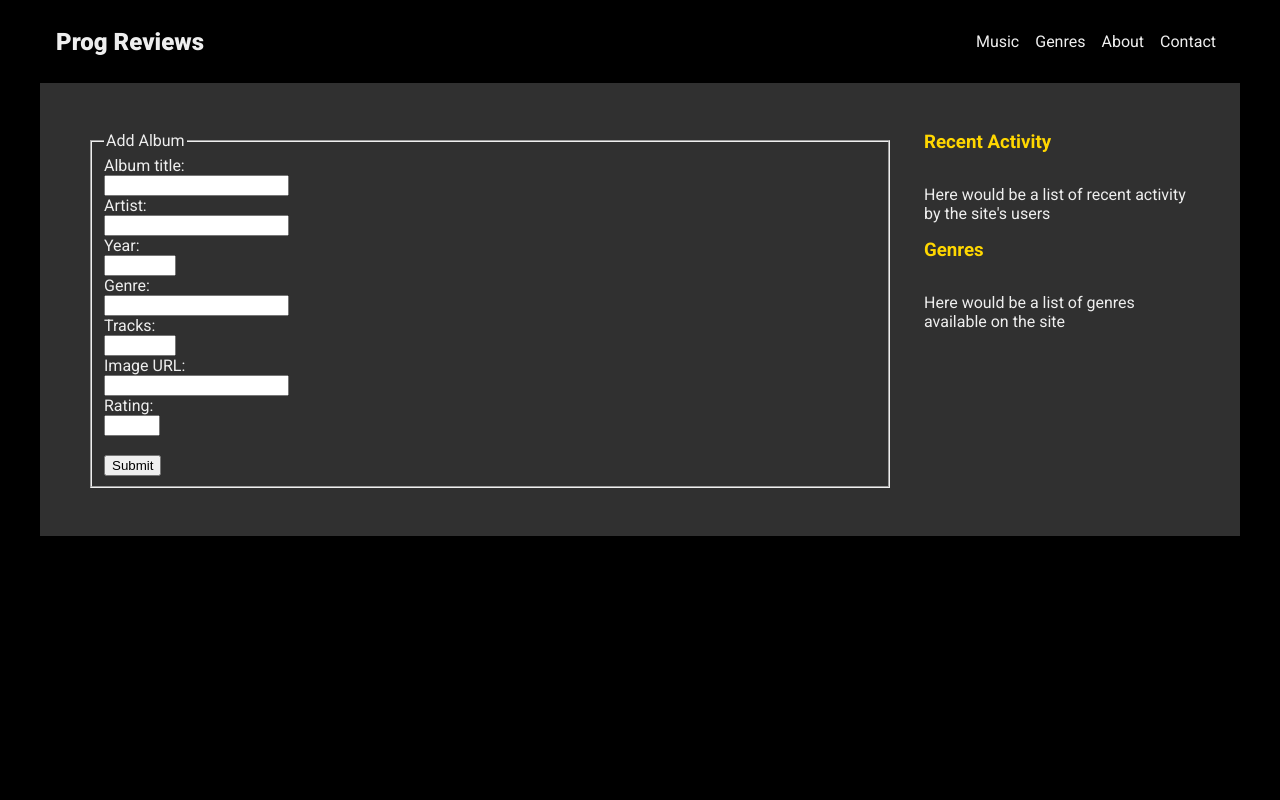
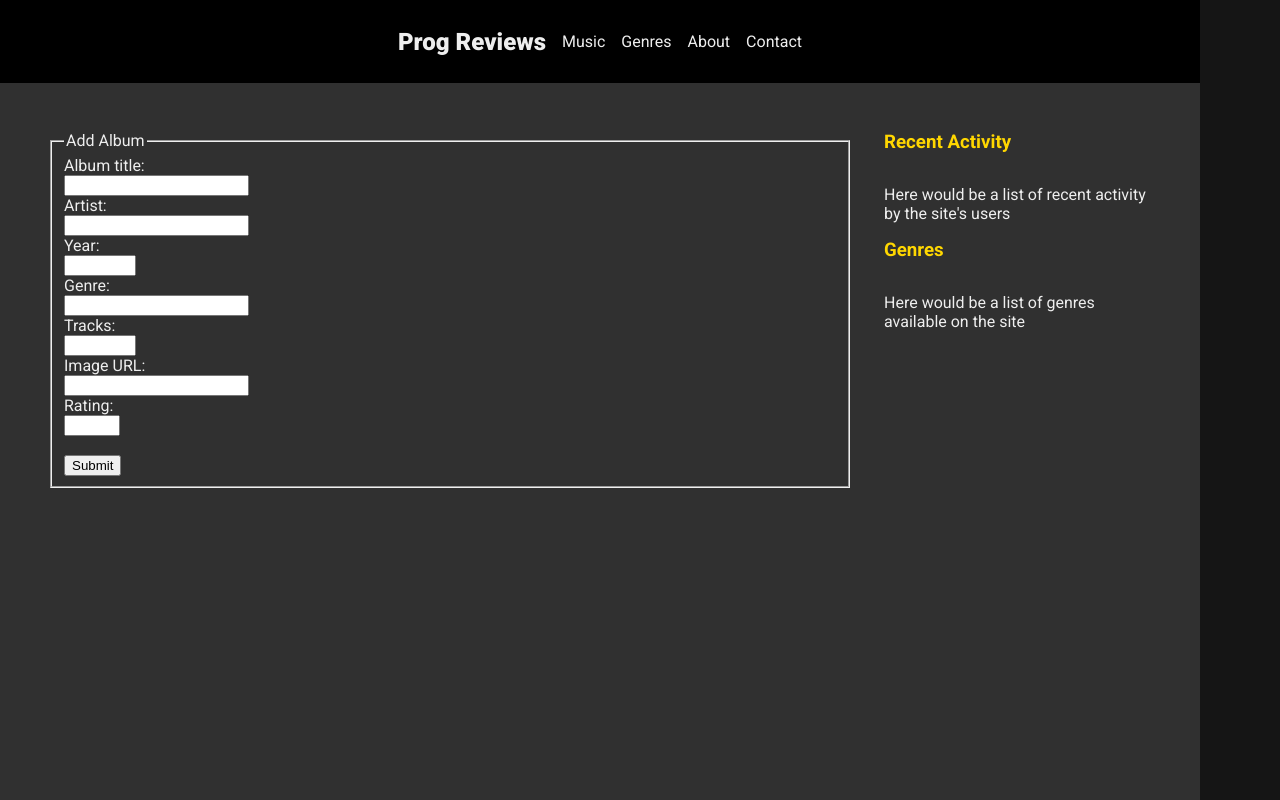
Before and after one commit to cogsincogs/prog-reviews, a PHP site: page /addAlbum/addAlbum.html in a window 1280 px wide. Run offline with PHP 8.4, Linux system fonts and the light colour scheme.

Commit message:
Add content wrapper and extend page content to full screen height

```diff
--- a/style.css
+++ b/style.css
@@ -1,13 +1,26 @@
 @import url('https://fonts.googleapis.com/css2?family=Roboto:ital,wght@0,400;0,700;0,900;1,300&display=swap');
+
+html {
+    height: 100%;
+}
 
 body {
     display: flex;
-    background-color: black;
+    flex-direction: column;
+    background-color: #151515;
     justify-content: center;
     align-items: stretch;
     color: #eeeeee;
     margin: 0px;
     font-family: 'Roboto', sans-serif;
+    height: 100%;
+}
+
+.content-wrapper {
+    display: flex;
+    flex: 1;
+    justify-content: center;
+    height: 100%;
 }
 
 .content {
@@ -20,10 +33,20 @@ body {
 .header {
     background-color: black;
     display: flex;
-    justify-content: space-between;
+    justify-content: center;
     align-items: center;
     padding: 16px;
     flex: 0 0 auto;
+    width: 100%;
+    box-sizing: border-box;
+}
+
+.header-container {
+    max-width: 1200px;
+    flex: 1;
+    display: flex;
+    justify-content: space-between;
+    align-items: center;
 }
 
 .header .links li a, .logo a {
@@ -52,6 +75,7 @@ body {
 .logo {
     font-size: 24px;
     font-weight: 900;
+    margin: 0px 8px;
 }
 
 ul.links {
--- a/templates/template.html.twig
+++ b/templates/template.html.twig
@@ -14,8 +14,8 @@
     <title>{{ title }}</title>
 </head>
 <body>
-    <div class="content">
     <div class="header">
+        <div class="header-container">
             <div class="logo"><a href="/">Prog Reviews</a></div>
             <ul class="links">
                 <li>Music</li> <!-- Will eventually be a dropdown with albums as an option -->
@@ -24,6 +24,9 @@
                 <li><a href="/contact/">Contact</a></li>
             </ul>
         </div>
+    </div>
+    <div class="content-wrapper">
+        <div class="content">
             <div class="info">
                 <div class="sections">
                     {% block content %}{% endblock %}
@@ -44,5 +47,6 @@
                 </div>
             </div>
         </div>
+    </div>
 </body>
 </html>
```
Lines whose indentation alone changed are shown as unchanged.
